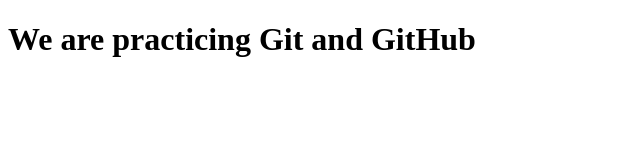
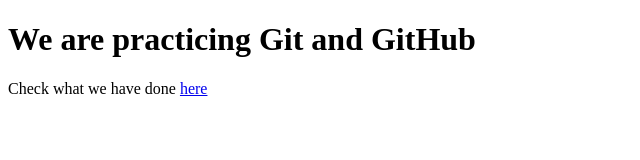
Before and after one commit to steff880/Practice-git, a plain HTML site: page index.html in a window 1280 px wide. Shown: the whole page, without its empty margins (0-640 px from the left). Drawn offline with Linux system fonts and the light colour scheme.

Commit message:
Add a link to waht we have created

```diff
--- a/index.html
+++ b/index.html
@@ -8,5 +8,6 @@
     </head>
     <body>
         <h1>We are practicing Git and GitHub</h1>
+        <p>Check what we have done <a href="https://github.com/steff880/Practice-git" target="_blank">here</a></p>
     </body>
 </html>
```
